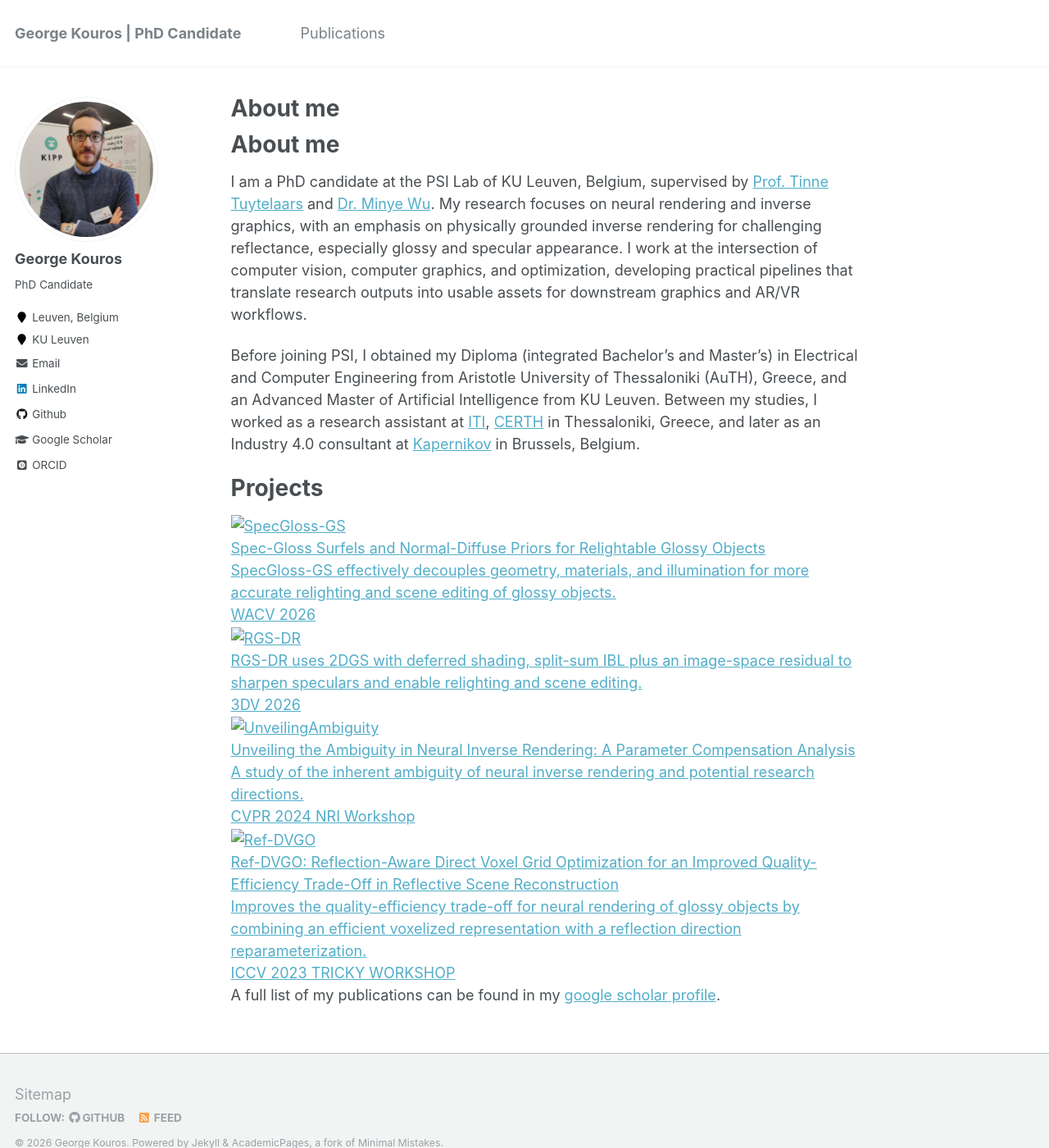
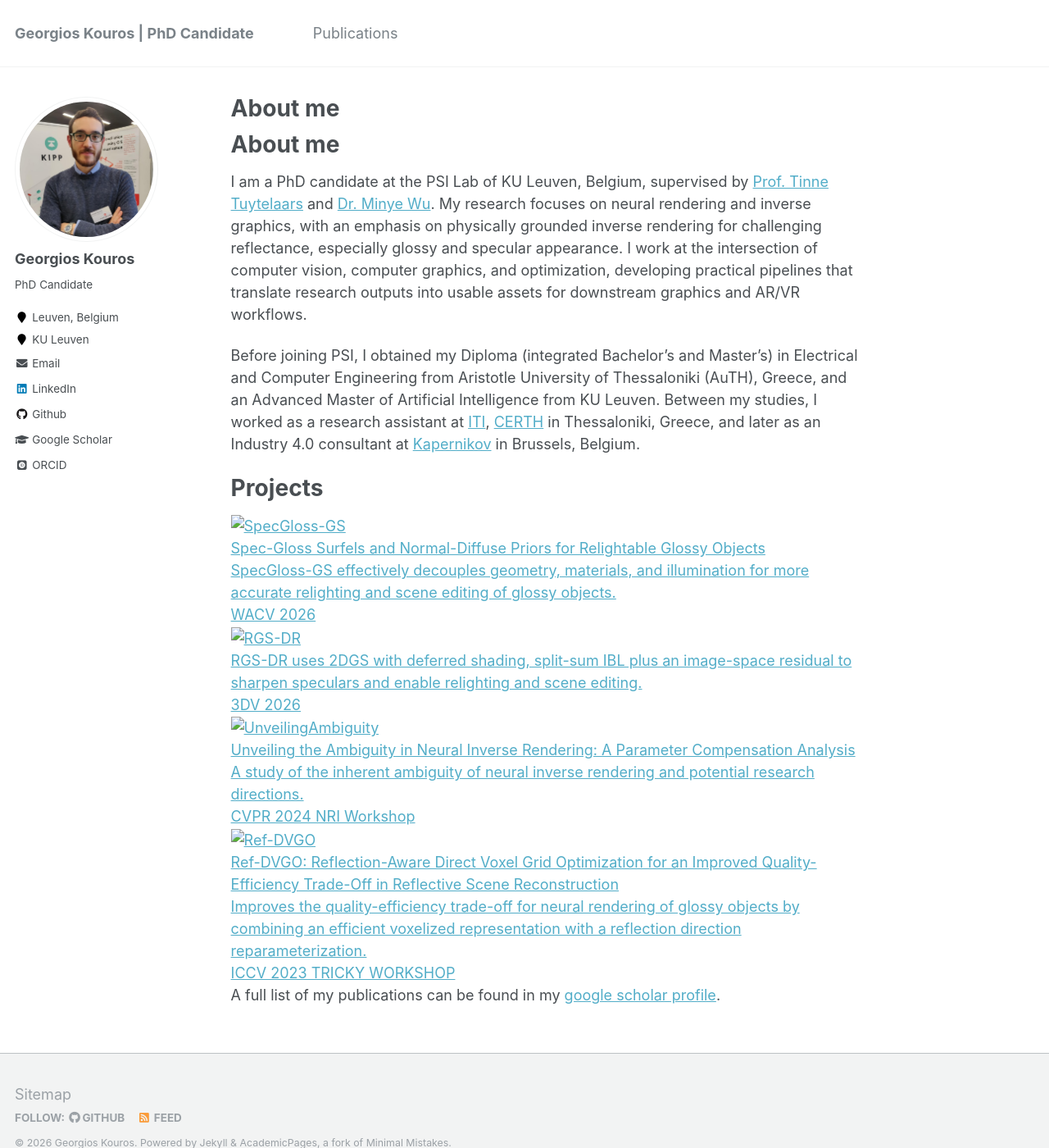
Before and after one commit to gkouros/gkouros.github.io, a Jekyll site: the page built from _pages/about.md, in a window 1280 px wide and 1400 px high. Shown: the whole window at 82% size. Built offline with Jekyll 4.4.1, drawn with Linux system fonts in a browser that asks for light colours; some web fonts are replaced; comment, search, counter and statistics services are not loaded.

Commit message:
Update name

```diff
--- a/_config.yml
+++ b/_config.yml
@@ -7,9 +7,9 @@
 
 # Site Settings
 locale                   : "en-US"
-title                    : "George Kouros | PhD Candidate"
+title                    : "Georgios Kouros | PhD Candidate"
 title_separator          : "-"
-name                     : &name "George Kouros"
+name                     : &name "Georgios Kouros"
 description              : &description "personal description"
 url                      : https://gkouros.github.io
 baseurl                  : "" # the subpath of your site, e.g. "/blog"
@@ -80,7 +80,7 @@ analytics:
 
 # Site Author
 author:
-  name             : "George Kouros"
+  name             : "Georgios Kouros"
   avatar           : "cv_pic.jpg"
   bio              : "PhD Candidate"
   location         : "Leuven, Belgium"
```
